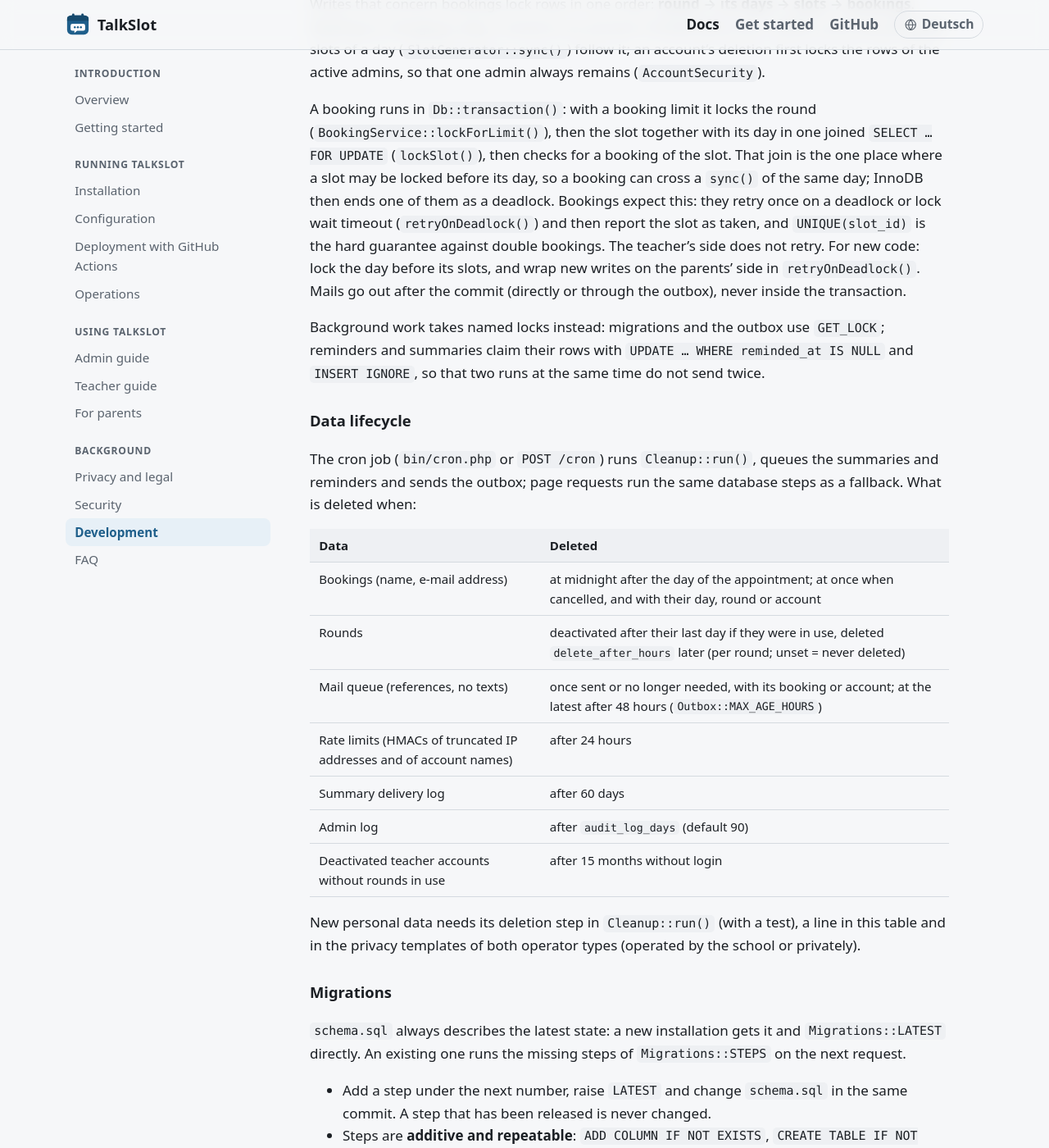
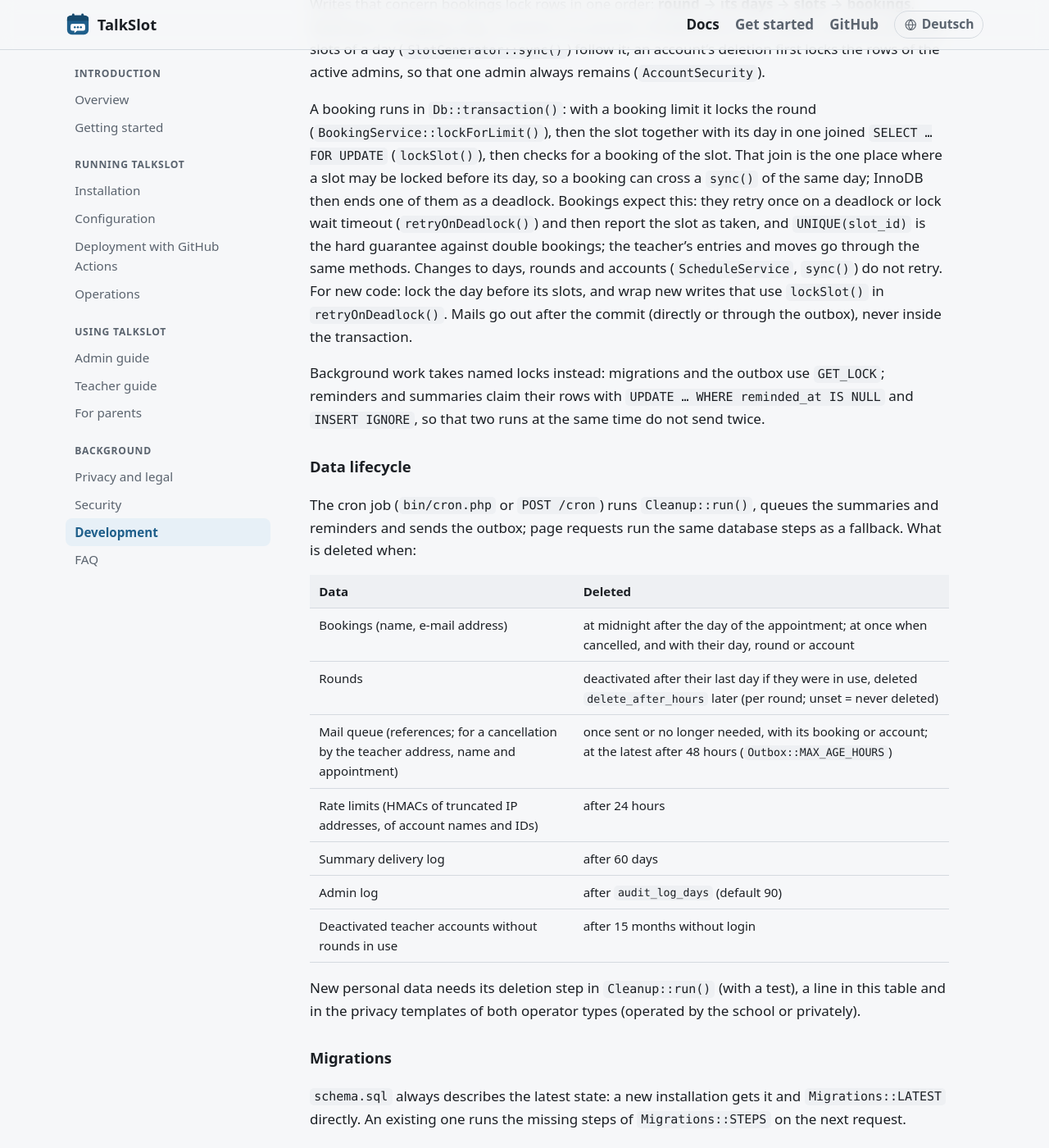
Before and after one commit to skornehl/talkslot, a Jekyll site: the page built from docs/guide/development.md, in a window 1280 px wide and 1400 px high, scrolled down 4369 px. Shown: the whole window at 82% size. Built offline with Jekyll 4.4.1, drawn with Linux system fonts in a browser that asks for light colours; some of the changed text lies outside the part shown.

Commit message:
docs: second review round (retries, mail queue payload, __h(), release notes) (P2-14)

```diff
--- a/docs/guide/development.md
+++ b/docs/guide/development.md
@@ -141,7 +141,8 @@ Every request that is not a file under `public/` reaches `public/index.php`, whi
    everything else to `PublicController::dispatch()` (language from `?lang=`, the form or the browser).
 
 Controllers render templates with `View::render()`, which hands the variables to the template. Every value
-in the HTML is escaped: with `e()`, or by `__h()` and the Markdown renderer, which escape on their own.
+in the HTML is escaped: with `e()`, by the Markdown renderer, or by `__h()`, which escapes the text (the
+values it inserts must already be escaped).
 
 ### Locking order
 
@@ -155,8 +156,9 @@ then the slot together with its day in one joined `SELECT … FOR UPDATE` (`lock
 booking of the slot. That join is the one place where a slot may be locked before its day, so a booking can
 cross a `sync()` of the same day; InnoDB then ends one of them as a deadlock. Bookings expect this: they
 retry once on a deadlock or lock wait timeout (`retryOnDeadlock()`) and then report the slot as taken, and
-`UNIQUE(slot_id)` is the hard guarantee against double bookings. The teacher's side does not retry. For new
-code: lock the day before its slots, and wrap new writes on the parents' side in `retryOnDeadlock()`. Mails
+`UNIQUE(slot_id)` is the hard guarantee against double bookings; the teacher's entries and moves go through the
+same methods. Changes to days, rounds and accounts (`ScheduleService`, `sync()`) do not retry. For new code: lock
+the day before its slots, and wrap new writes that use `lockSlot()` in `retryOnDeadlock()`. Mails
 go out after the commit (directly or through the outbox), never inside the transaction.
 
 Background work takes named locks instead: migrations and the outbox use `GET_LOCK`; reminders and summaries
@@ -172,8 +174,8 @@ sends the outbox; page requests run the same database steps as a fallback. What
 | --- | --- |
 | Bookings (name, e-mail address) | at midnight after the day of the appointment; at once when cancelled, and with their day, round or account |
 | Rounds | deactivated after their last day if they were in use, deleted `delete_after_hours` later (per round; unset = never deleted) |
-| Mail queue (references, no texts) | once sent or no longer needed, with its booking or account; at the latest after 48 hours (`Outbox::MAX_AGE_HOURS`) |
-| Rate limits (HMACs of truncated IP addresses and of account names) | after 24 hours |
+| Mail queue (references; for a cancellation by the teacher address, name and appointment) | once sent or no longer needed, with its booking or account; at the latest after 48 hours (`Outbox::MAX_AGE_HOURS`) |
+| Rate limits (HMACs of truncated IP addresses, of account names and IDs) | after 24 hours |
 | Summary delivery log | after 60 days |
 | Admin log | after `audit_log_days` (default 90) |
 | Deactivated teacher accounts without rounds in use | after 15 months without login |
@@ -222,8 +224,8 @@ The maintainer handles a report as a GitHub Security Advisory:
    unit and smoke tests locally (CI does not run there). Nothing about the issue becomes public before the
    merge.
 3. Merge the fix from the advisory, start *Actions → Release* (`release.yml`) right after it and publish the
-   advisory with the fixed version (request a CVE if the issue is worth one). Then update the installations
-   you run.
+   advisory with the fixed version (request a CVE if the issue is worth one); link it in the release notes.
+   Then update the installations you run.
 
 Only the latest release gets security fixes.
 
```
Also changed, not shown: SECURITY.md (+2 -1 lines), docs/de/guide/development.md (+12 -9 lines), docs/de/guide/operations.md (+2 -1 lines).
